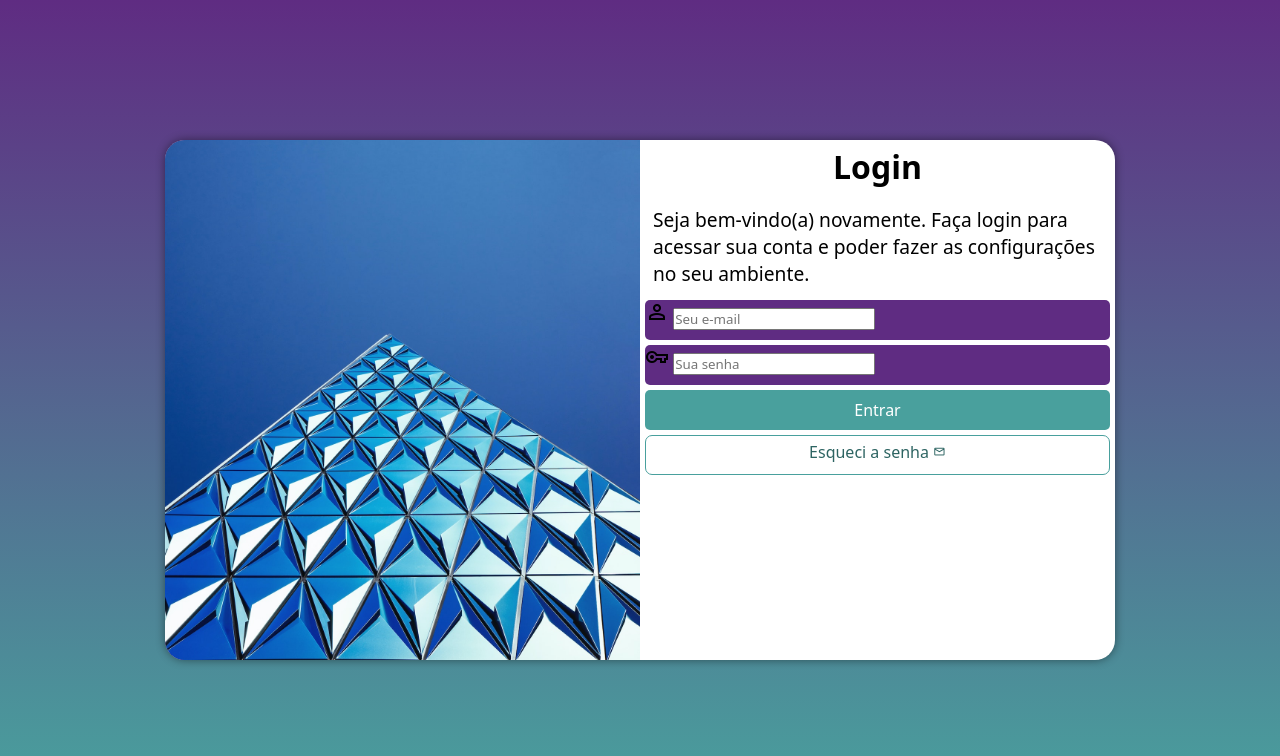
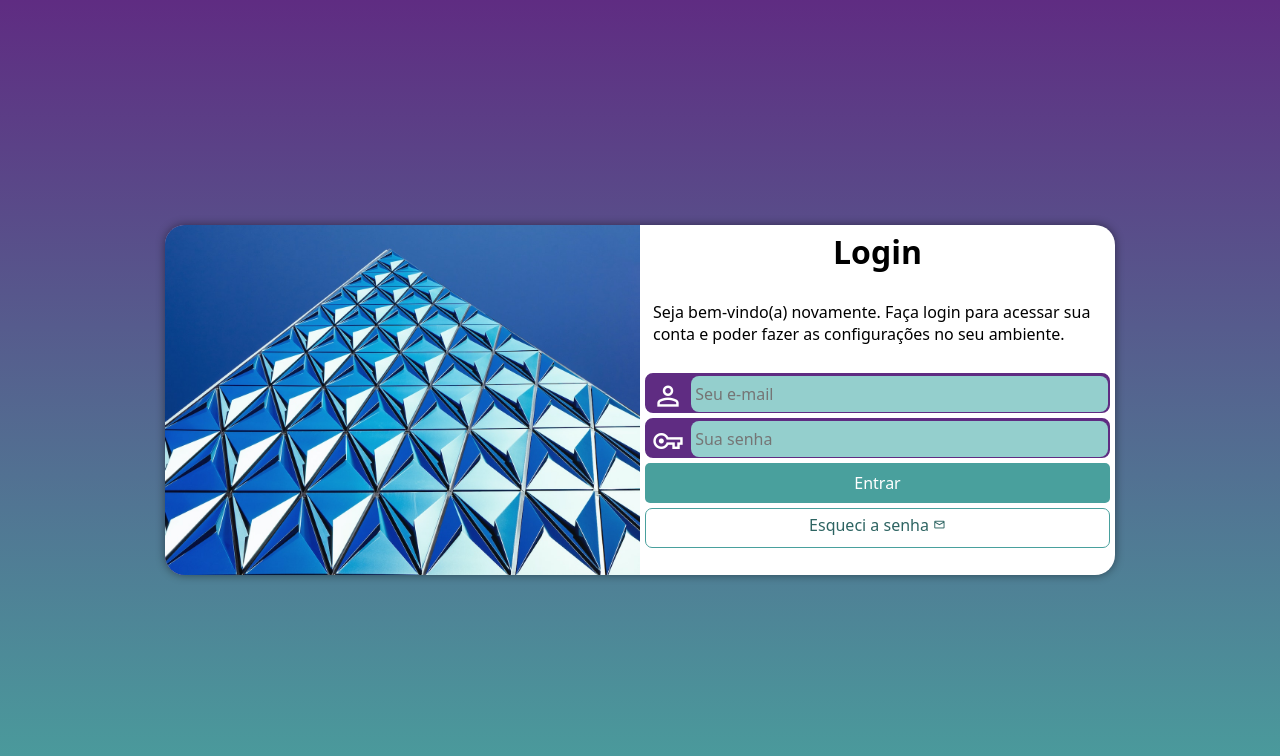
Before and after one commit to LuizCGomez/projeto-login, a plain HTML site: page index.html in a window 1280 px wide. Drawn offline with nearby package versions, Linux system fonts and the light colour scheme.

Commit message:
projeto finalizado

```diff
--- a/estilos/media-query.css
+++ b/estilos/media-query.css
@@ -1,6 +1,7 @@
 @charset "UTF-8";
 
 @media screen and (min-width: 768px) and (max-width: 992px) {
+    /* configuração para tablet */
 
     body {
         background-image: linear-gradient(to top, #49a09d, #5f2c82);
@@ -8,6 +9,7 @@
 
     section#login {
         width: 80vw;
+        height: 300px;
     }
 
     section#login > div#imagem {
@@ -24,12 +26,15 @@
 
 @media screen and (min-width: 992px) {
 
+    /* configurações pra desktop */
+
     body {
         background-image: linear-gradient(to top, #49a09d, #5f2c82);
     }
 
     section#login {
         width: 950px;
+        height: 350px;
     }
 
     section#login > div#imagem {
@@ -48,6 +53,7 @@
     }
 
     div#formulario > p {
-        font-size: 1.2em;
+        font-size: 1em;
+        margin: 20px 0px;
     }
 }
--- a/estilos/style.css
+++ b/estilos/style.css
@@ -30,7 +30,6 @@ section#login {
     position: absolute;
     top: 50%;
     left: 50%;
-    transform: translate(-50%, -50%);
     overflow: hidden;
 
     background-color: white;
@@ -39,6 +38,7 @@ section#login {
     border-radius: 20px;
     box-shadow: 0px 0px 10px rgba(0, 0, 0, 0.450);
 
+    transform: translate(-50%, -50%);
     transition: width .3s, height .3s; /* animação*/
     transition-timing-function: ease;
 }
@@ -68,15 +68,40 @@ div#formulario > p {
 
 form > div.campo{
     background-color: #5f2c82;
+    border: 2px solid #5f2c82;
     display: block;
     width: 100%;
     height: 40px;
-    border-radius: 5px;
+    border-radius: 8px;
     margin: 5px 0px;
 }
 
 div.campo > label {
     display: none;
+}
+
+div.campo > span {
+    color: white;
+
+    font-size: 2em;
+    width: 40px;
+    padding: 5px;
+}
+
+div.campo > input {
+    background-color: #94cfcd;
+    font-size: 1em;
+    width: calc(100% - 44.5px);
+    height: 100%;
+    border: 0px;
+    border-radius: 8px;
+    padding: 4px;
+    transform: translateY(-12px);
+}
+
+div.campo > input:focus-within {
+    background-color: white;
+    border: none;
 }
 
 form > input[type=submit] {
```
